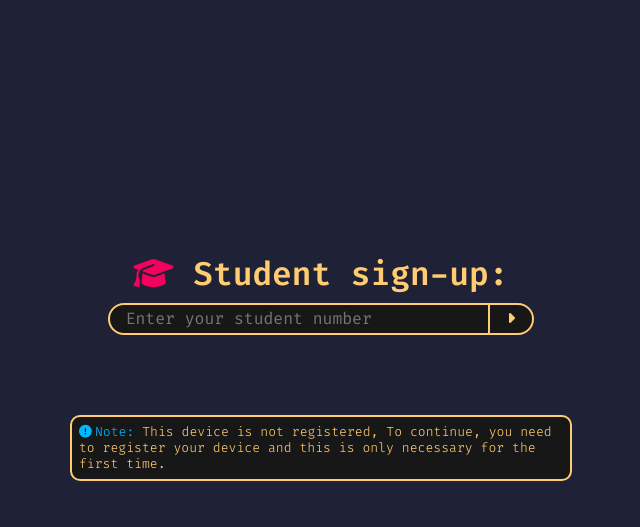
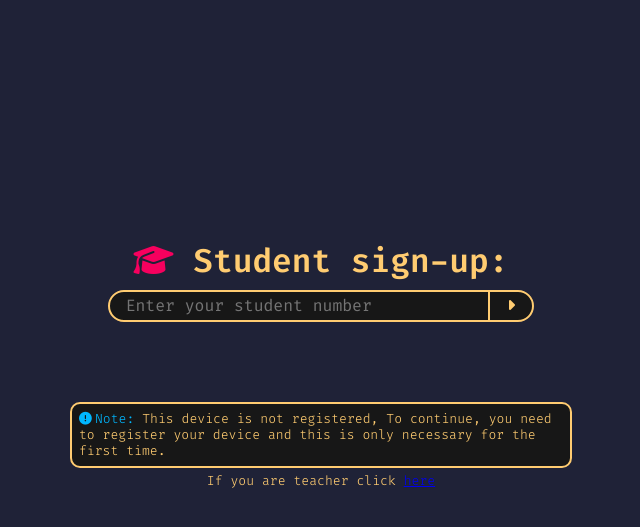
Before and after one commit to b-simjoo/kian-offline, a Flask app: page / in a window 1280 px wide. Shown: the top 527 px of the page, without its empty margins (319-959 px from the left). Run offline with Flask 2, Linux system fonts and the light colour scheme; data that the repository does not hold is empty.

Commit message:
replaced teachers link

```diff
--- a/templates/students.html
+++ b/templates/students.html
@@ -14,6 +14,7 @@
         <div class="box">
             <small><span class="note">Note:</span> This device is not registered, To continue, you need to register your device and this is only necessary for the first time.</small>
         </div>
+        <small style="display:block; text-align:center">If you are teacher click <a href="{{url_for('admin')}}">here</a></small>
     </div>
     <div id="wait-slide" class="content hidden">
         <h5><span class="spinner"></span> <kbd id="loading-text"></kbd></h5>
@@ -32,7 +33,6 @@
             <h4 style="text-align:center">Attendances and scores:</h4>
             <div id="student-attendance"></div>
         </div>
-        <small>if you are teacher click <a href="{{url_for('admin')}}">here</a></small>
     </div>
 </div>
 {% endblock %}
```
